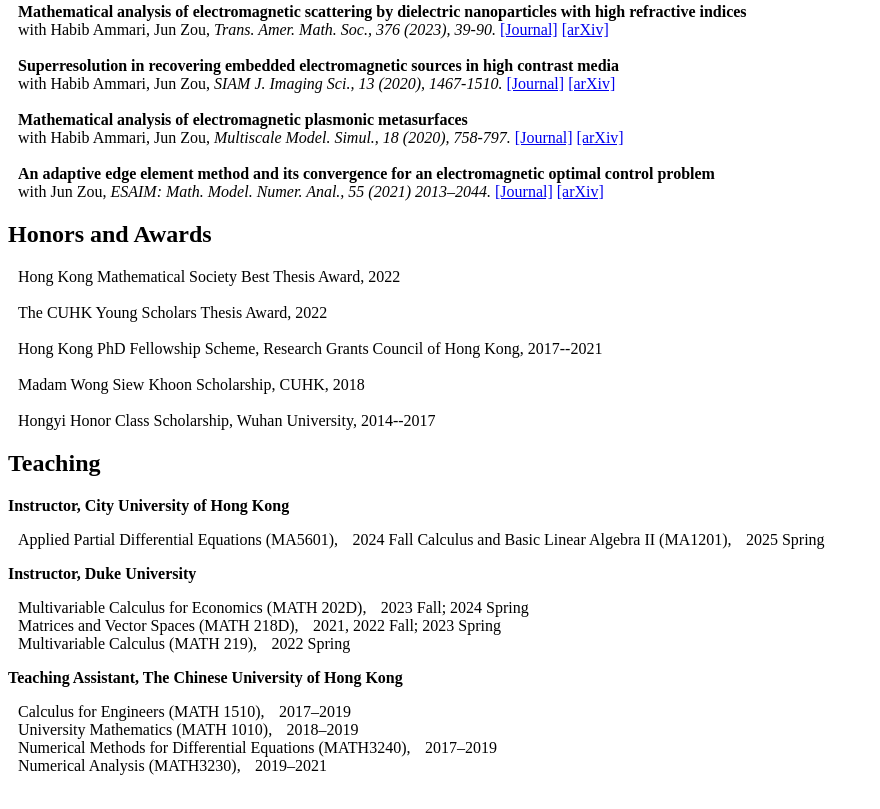
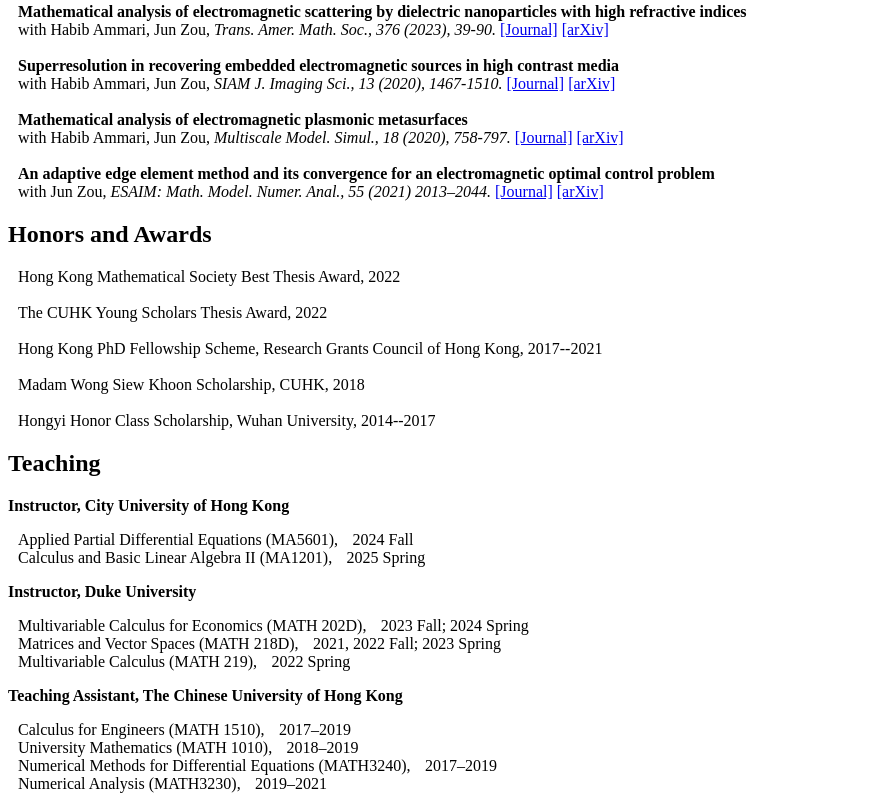
Before and after one commit to bwlimath/bwlimath.github.io, a plain HTML site: page index.html in a window 1280 px wide. Shown: the part 1079-1888 px from the top of the page, without its empty margins (0-880 px from the left). Drawn offline with Linux system fonts and the light colour scheme.

Commit message:
Update index.html

```diff
--- a/index.html
+++ b/index.html
@@ -127,7 +127,7 @@ Hongyi Honor Class Scholarship, Wuhan University, 2014--2017
 <h2>Teaching</h2>
 <b>Instructor, City University of Hong Kong</b>
 <p style="margin-left:10px">
-Applied Partial Differential Equations (MA5601), &thinsp;&thinsp; 2024 Fall <be>
+Applied Partial Differential Equations (MA5601), &thinsp;&thinsp; 2024 Fall <br>
 Calculus and Basic Linear Algebra II (MA1201), &thinsp;&thinsp; 2025 Spring <br>
 </p>
 
```
